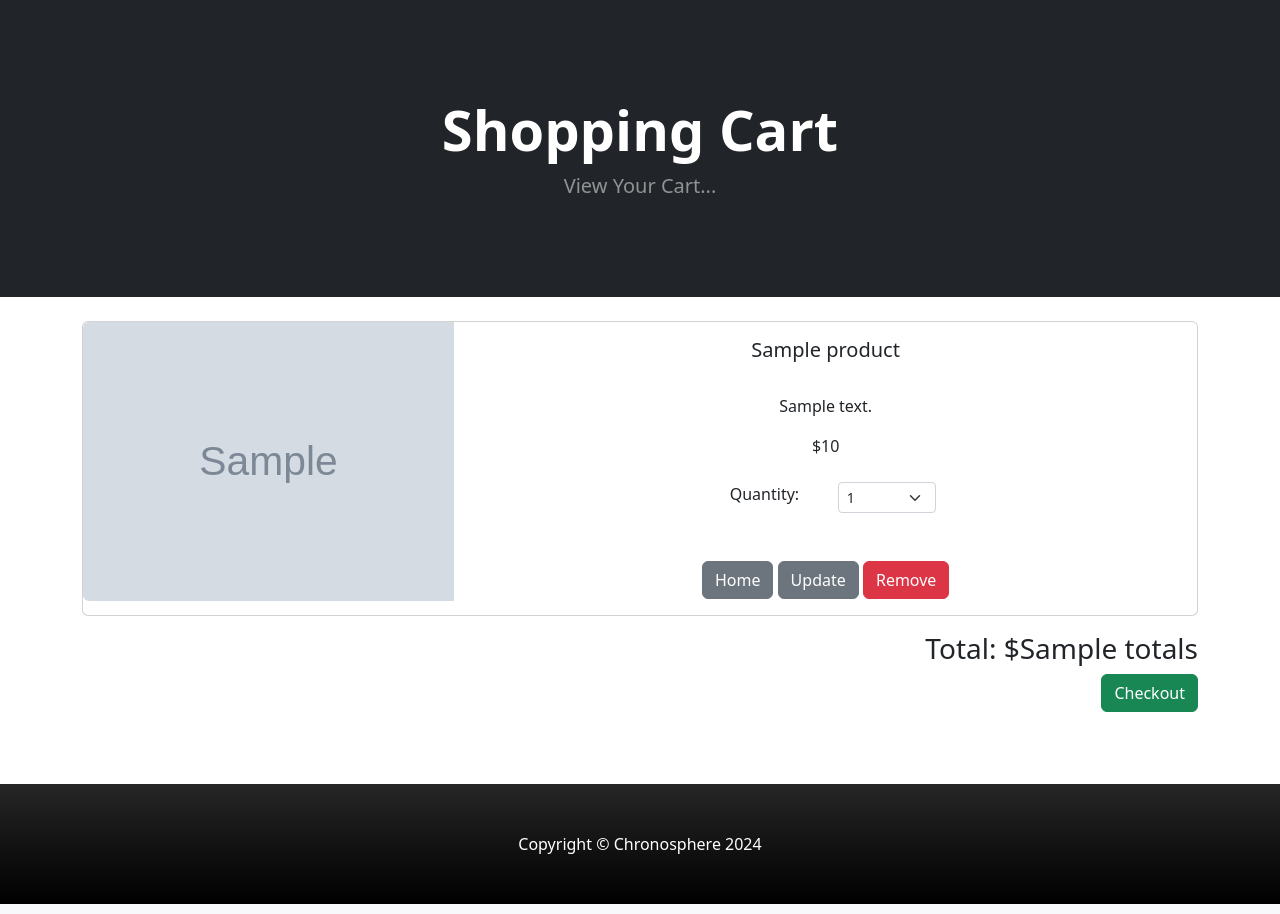
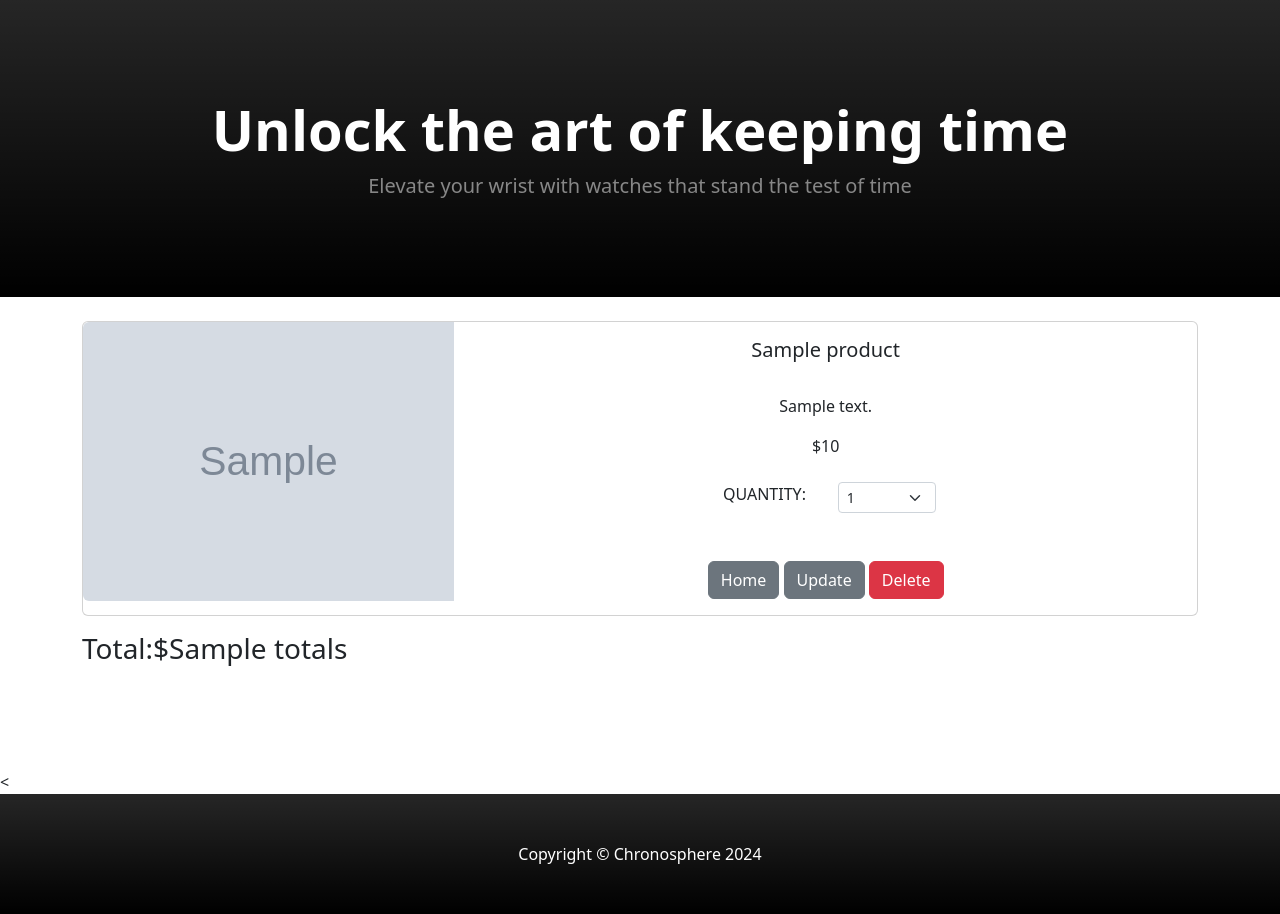
Before and after one commit to kariukikinyanjui/Chronosphere, a Django app: template chrono/cart/templates/cart_summary.html in a window 1280 px wide. Shown: the part 56-970 px from the top of the page. Run offline with Django 5.2, Linux system fonts and the light colour scheme; the template is opened without the code that fills it: most values are stand-ins (such as "Sample title", 1, 10 or a date in 2020); grey boxes marked "Sample" are stand-in pictures; some libraries are stand-ins or nearby versions.

Commit message:
Add cart functionality and update product template

```diff
--- a/chrono/cart/context_processors.py
+++ b/chrono/cart/context_processors.py
@@ -1,6 +1,6 @@
 from .cart import Cart
 
-# Create context processor so our cart can work on all pages of the site
+# This context processor ensures our cart can work on all pages of the site
 def cart(request):
 	# Return the default data from our Cart
 	return {'cart': Cart(request)}
--- a/chrono/cart/templates/cart_summary.html
+++ b/chrono/cart/templates/cart_summary.html
@@ -1,22 +1,22 @@
 {% extends 'base.html' %}
-
+{% load static %}
 
 {% block content %}
 
     <!-- Header-->
-        <header class="bg-dark py-5">
+    <header class="bg-black bg-gradient py-5">
             <div class="container px-4 px-lg-5 my-5">
                 <div class="text-center text-white">
-                    <h1 class="display-4 fw-bolder">Shopping Cart</h1>
-                    <p class="lead fw-normal text-white-50 mb-0">View Your Cart...</p>
+                    <h1 class="display-4 fw-bolder">Unlock the art of keeping time</h1>
+                    <p class="lead fw-normal text-white-50 mb-0">Elevate your wrist with watches that stand the test of time</p>
                 </div>
             </div>
         </header>
+
     <br/>
     <div class="container">
         {% if cart_products %}
             {% for product in cart_products %}
-
                 <div class="card mb-3">
                     <div class="row g-0">
                         <div class="col-md-4">
@@ -42,25 +42,21 @@
                                         </strike>
                                         &nbsp;
                                         ${{ product.sale_price }}
-
-
-
                                     {% else %}
                                         ${{ product.price }}
+                                    {% endif %}
 
-        {% endif %}
                                     <br/><br/>
                                     <div class="row justify-content-center">
-    <div class="col-md-2">Quantity:</div>
+                                        <div class="col-md-2">QUANTITY:</div>
                                         <div class="col-md-2">
                                             <select class="form-select form-select-sm" id="select{{product.id}}">
 
-            {% for key, value in quantities.items %}
-                {% if key == product.id|slugify %}
-            <option selected>{{ value }}</option>
+                                                {% for key, value in quantities.items  %}
+                                                  {% if key == product.id|slugify%}
+                                                  <option selected>{{ value }}  </option>
                                                   {% endif %}
                                                 {% endfor %}
-
 
                                                 <option value="1">1</option>
                                                 <option value="2">2</option>
@@ -72,38 +68,31 @@
                                     </div>
                                     <br/><br/>
                                     <a href="{% url 'index'%}" class="btn btn-secondary">Home</a>
-        <button type="button" data-index="{{product.id}}" class="btn btn-secondary update-cart">Update</button>
-        <button type="button" data-index="{{product.id}}" class="btn btn-danger delete-product">Remove</button>
-
+                                    <button type ="button" data-index={{product.id}} class="btn btn-secondary update cart">Update</button>
+                                    <button type ="button" data-index={{product.id}} class="btn btn-danger delete-quantity">Delete</button>
                                 </center>
                             </div>
                         </div>
                     </div>
                 </div>
-
-
-
             {% endfor %}
-            <div align="right">
-            <h3>Total: ${{ totals }}</h3>
-            <a href="{% url 'checkout' %}" class="btn btn-success">Checkout</a>
-
-            </div>
-            <br/><br/><br/>
+            <h3>Total:${{ totals }}</h3>
+            <br/><br/><br/><br/>
         {% else %}
-        	There's Nothing In Your Cart...
-        	<br/><br/><br/><br/><br/><br/><br/><br/><br/><br/><br/><br/><br/><br/><br/><br/>
+        There's nothing in the cart..
+        <br/><br/><br/><br/><br/><br/><br/><br/><br/><br/><br/><br/><br/><br/><br/><br/><br/><br/><br/><br/><br/>
+        <br/><br/><br/><br/><br/>
         {% endif %}
     </div>
 
 
 
+<<script>
 
-<script>
-// Update Cart
+  // Updates cart
   $(document).on('click', '.update-cart', function(e){
       e.preventDefault();
-    // grab the product id
+      //get product id
       var productid = $(this).data('index');
 
       $.ajax({
@@ -111,13 +100,12 @@ $(document).on('click', '.update-cart', function(e){
           url: '{% url 'cart_update' %}',
           data: {
       product_id: $(this).data('index'),
-      product_qty: $('#select' + productid + ' option:selected').text(),
+      product_qty: $('#select'+ productid +'option:selected').text(),
       csrfmiddlewaretoken: '{{ csrf_token }}',
       action: 'post'
           },
+
           success: function(json){
-        //console.log(json)
-        //document.getElementById("cart_quantity").textContent = json.qty
               location.reload();
           },
 
@@ -125,16 +113,15 @@ $(document).on('click', '.update-cart', function(e){
 
           }
 
-
       });
 
   })
 
-// Delete Item From Cart
-$(document).on('click', '.delete-product', function(e){
+
+
+  // Deletes items from cart
+  $(document).on('click', '.delete-quantity', function(e){
       e.preventDefault();
-    // grab the product id
-    //var productid = $(this).data('index');
 
       $.ajax({
           type: 'POST',
@@ -144,9 +131,8 @@ $(document).on('click', '.delete-product', function(e){
       csrfmiddlewaretoken: '{{ csrf_token }}',
       action: 'post'
           },
+
           success: function(json){
-        //console.log(json)
-        //document.getElementById("cart_quantity").textContent = json.qty
               location.reload();
           },
 
@@ -154,15 +140,8 @@ $(document).on('click', '.delete-product', function(e){
 
           }
 
-
       });
 
   })
-
-
-
-
 </script>
-
-
 {% endblock %}
--- a/chrono/store/templates/product.html
+++ b/chrono/store/templates/product.html
@@ -1,4 +1,6 @@
 {% extends 'base.html' %}
+{% load static %}
+
 {% block content %}
 
 
@@ -68,7 +70,7 @@
 <br/><br/><br/><br/><br/><br/><br/><br/><br/><br/><br/><br/><br/><br/><br/><br/><br/><br/><br/><br/>
 
 <script>
-// Check whether button pressed
+// looks if button pressed
 $(document).on('click', '#add-cart', function(e){
     e.preventDefault();
     $.ajax({
@@ -83,7 +85,6 @@ $(document).on('click', '#add-cart', function(e){
 
         success: function(json){
             document.getElementById("cart_quantity").textContent = json.qty
-            location.reload();
         },
 
         error: function(xhr, errmsg, err){
```
Also changed, not shown: chrono/cart/cart.py (+21 -21 lines), chrono/cart/views.py (+27 -36 lines). Lines whose indentation alone changed are shown as unchanged.
